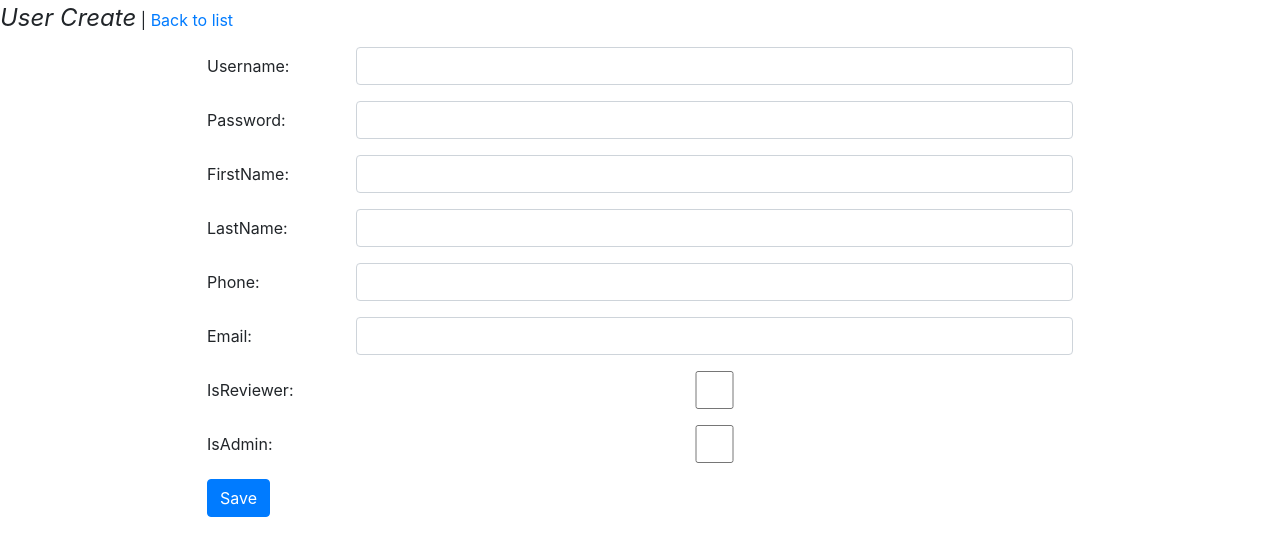
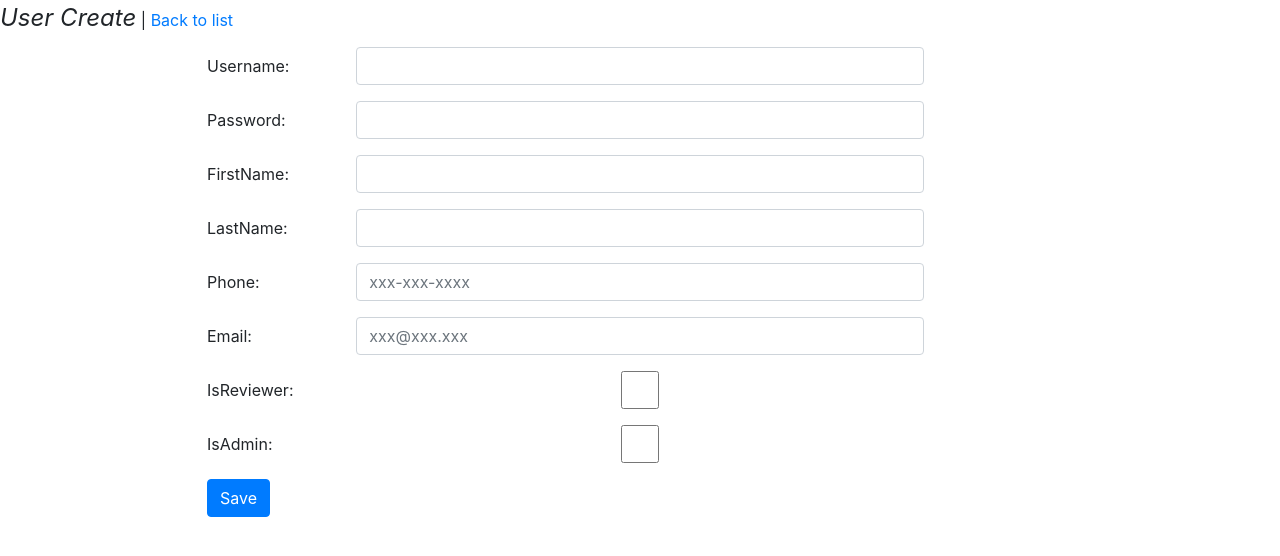
Before and after one commit to gpdoud/angular7-test, an Angular app: page /users/create in a window 1280 px wide. Shown: the top 556 px of the page. Built offline with nearby package versions, Linux system fonts and the light colour scheme.

Commit message:
added form editing to user-edit

```diff
--- a/src/app/user/user-create/user-create.component.html
+++ b/src/app/user/user-create/user-create.component.html
@@ -7,57 +7,89 @@
 
       <div class="form-group row">
         <label class="col-form-label col-sm-2">Username:</label>
-        <div class="col-sm-10">
-          <input [(ngModel)]="user.UserName" class="form-control" type="text" name="username">
+        <div class="col-sm-8">
+          <input [(ngModel)]="user.UserName" class="form-control" type="text" name="username"
+            #username="ngModel" required minlength="8">
+        </div>
+        <div *ngIf="username.invalid && username.touched" class="col-form-label col-sm-2 text-danger">
+          <label *ngIf="username?.errors.required">Required</label>
+          <label *ngIf="username?.errors.minlength">8 chars min</label>
         </div>
       </div>
 
       <div class="form-group row">
         <label class="col-form-label col-sm-2">Password:</label>
-        <div class="col-sm-10">
-          <input [(ngModel)]="user.Password" class="form-control" type="password" name="Password">
+        <div class="col-sm-8">
+          <input [(ngModel)]="user.Password" class="form-control" type="password" name="Password"
+            #password="ngModel" required minlength="8">
         </div>
-      </div>
+        <div *ngIf="password.invalid && password.touched" class="col-form-label col-sm-2 text-danger">
+            <label *ngIf="password?.errors.required">Required</label>
+            <label *ngIf="password?.errors.minlength">8 chars min</label>
+          </div>
+        </div>
 
       <div class="form-group row">
         <label class="col-form-label col-sm-2">FirstName:</label>
-        <div class="col-sm-10">
-          <input [(ngModel)]="user.FirstName" class="form-control" type="text" name="FirstName">
+        <div class="col-sm-8">
+          <input [(ngModel)]="user.FirstName" class="form-control" type="text" name="FirstName"
+            #firstname="ngModel" required>
         </div>
-      </div>
+        <div *ngIf="firstname.invalid && firstname.touched" class="col-form-label col-sm-2 text-danger">
+            <label *ngIf="firstname?.errors.required">Required</label>
+            <label *ngIf="firstname?.errors.minlength">8 chars min</label>
+          </div>
+        </div>
 
       <div class="form-group row">
         <label class="col-form-label col-sm-2">LastName:</label>
-        <div class="col-sm-10">
-          <input [(ngModel)]="user.LastName" class="form-control" type="text" name="LastName">
+        <div class="col-sm-8">
+          <input [(ngModel)]="user.LastName" class="form-control" type="text" name="LastName"
+            #lastname="ngModel" required>
         </div>
-      </div>
+        <div *ngIf="lastname.invalid && lastname.touched" class="col-form-label col-sm-2 text-danger">
+            <label *ngIf="lastname?.errors.required">Required</label>
+            <label *ngIf="lastname?.errors.minlength">8 chars min</label>
+          </div>
+        </div>
 
       <div class="form-group row">
         <label class="col-form-label col-sm-2">Phone:</label>
-        <div class="col-sm-10">
-          <input [(ngModel)]="user.Phone" class="form-control" type="text" name="Phone">
+        <div class="col-sm-8">
+          <input [(ngModel)]="user.Phone" class="form-control" type="text" name="Phone"
+            #phone="ngModel" required minlength="12" placeholder="xxx-xxx-xxxx">
         </div>
-      </div>
+        <div *ngIf="phone.invalid && phone.touched" class="col-form-label col-sm-2 text-danger">
+            <label *ngIf="phone?.errors.required">Required</label>
+            <label *ngIf="phone?.errors.minlength">12 chars min</label>
+          </div>
+        </div>
 
       <div class="form-group row">
         <label class="col-form-label col-sm-2">Email:</label>
-        <div class="col-sm-10">
-          <input [(ngModel)]="user.Email" class="form-control" type="text" name="Email">
+        <div class="col-sm-8">
+          <input [(ngModel)]="user.Email" class="form-control" type="text" name="Email"
+            #email="ngModel" required placeholder="xxx@xxx.xxx">
         </div>
-      </div>
+        <div *ngIf="email.invalid && email.touched" class="col-form-label col-sm-2 text-danger">
+            <label *ngIf="email?.errors.required">Required</label>
+            <label *ngIf="email?.errors.minlength">8 chars min</label>
+          </div>
+        </div>
 
       <div class="form-group row">
         <label class="col-form-label col-sm-2">IsReviewer:</label>
-        <div class="col-sm-10">
-          <input [(ngModel)]="user.IsReviewer" class="form-control" type="checkbox" name="IsReviewer">
+        <div class="col-sm-8">
+          <input [(ngModel)]="user.IsReviewer" class="form-control" type="checkbox" name="IsReviewer"
+            #isreviewer="ngModel">
         </div>
       </div>
 
       <div class="form-group row">
         <label class="col-form-label col-sm-2">IsAdmin:</label>
-        <div class="col-sm-10">
-          <input [(ngModel)]="user.IsAdmin" class="form-control" type="checkbox" name="IsAdmin">
+        <div class="col-sm-8">
+          <input [(ngModel)]="user.IsAdmin" class="form-control" type="checkbox" name="IsAdmin"
+            #isadmin="ngModel">
         </div>
       </div>
 
```
